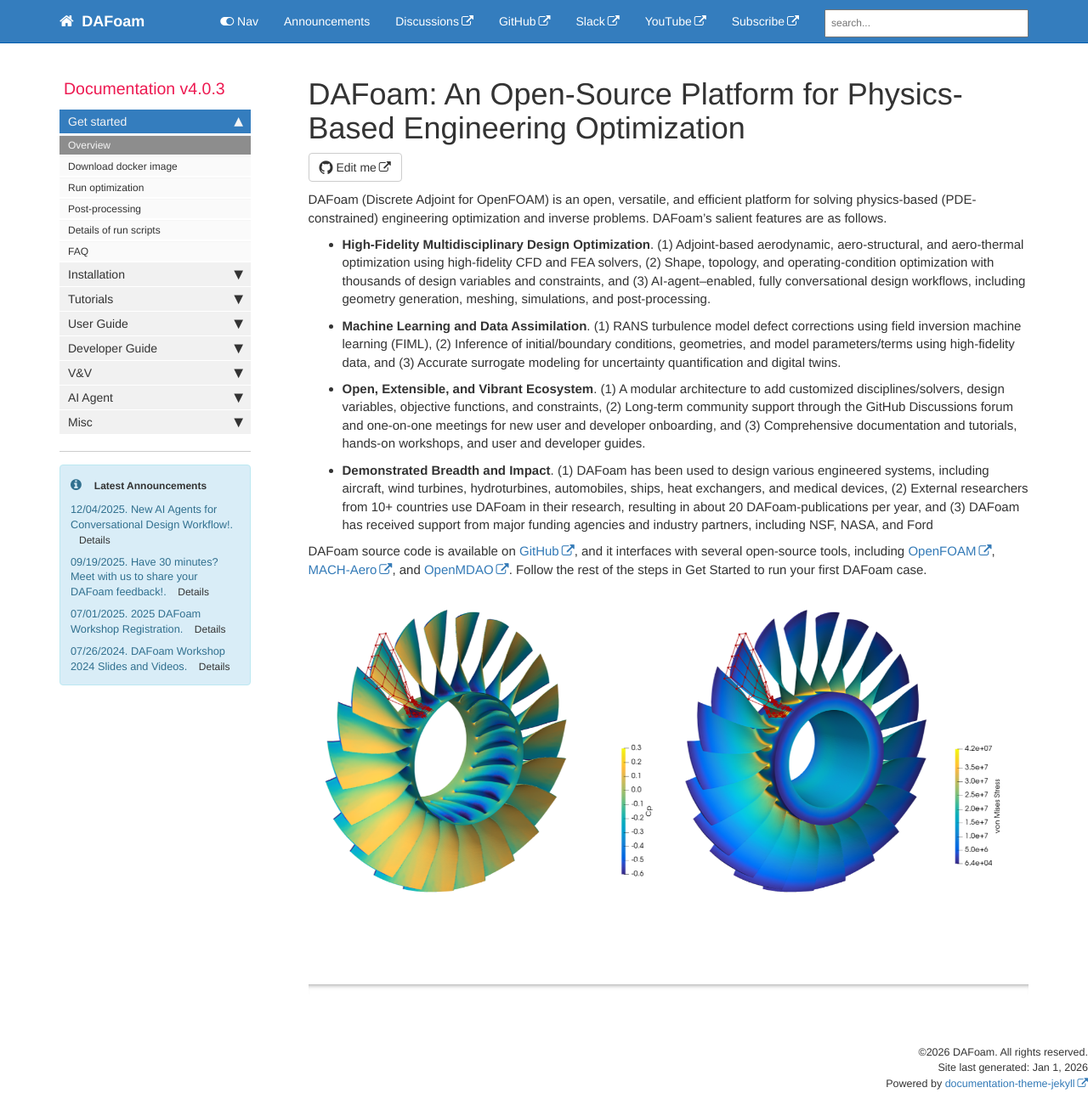
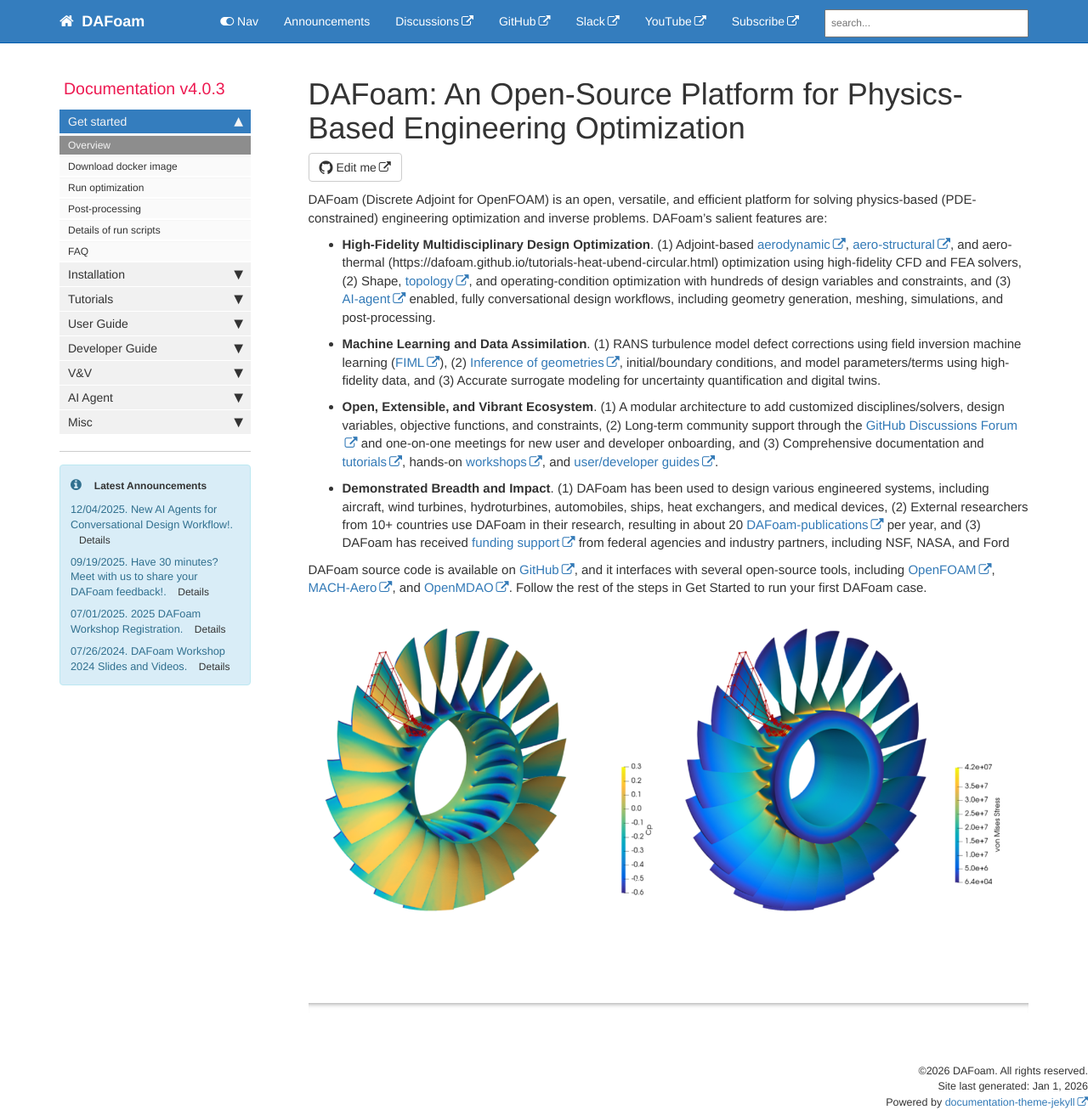
Before and after one commit to DAFoam/DAFoam.github.io, a Jekyll site: the page built from index.md, in a window 1280 px wide and 1307 px high. Shown: the whole window at 85% size. Built offline with Jekyll 4.4.1, drawn with Linux system fonts in a browser that asks for light colours; comment, search, counter and statistics services are not loaded.

Commit message:
content update

```diff
--- a/index.md
+++ b/index.md
@@ -6,15 +6,15 @@ permalink: index.html
 summary:
 ---
 
-DAFoam (Discrete Adjoint for OpenFOAM) is an open, versatile, and efficient platform for solving physics-based (PDE-constrained) engineering optimization and inverse problems. DAFoam's salient features are as follows.
+DAFoam (Discrete Adjoint for OpenFOAM) is an open, versatile, and efficient platform for solving physics-based (PDE-constrained) engineering optimization and inverse problems. DAFoam's salient features are:
 
-- **High-Fidelity Multidisciplinary Design Optimization**. (1) Adjoint-based aerodynamic, aero-structural, and aero-thermal optimization using high-fidelity CFD and FEA solvers, (2) Shape, topology, and operating-condition optimization with thousands of design variables and constraints, and (3) AI-agent–enabled, fully conversational design workflows, including geometry generation, meshing, simulations, and post-processing.
+- **High-Fidelity Multidisciplinary Design Optimization**. (1) Adjoint-based [aerodynamic](https://dafoam.github.io/tutorials-aero-naca0012-incompressible.html), [aero-structural](https://dafoam.github.io/tutorials-aerostruct-mach-wing.html), and aero-thermal (https://dafoam.github.io/tutorials-heat-ubend-circular.html) optimization using high-fidelity CFD and FEA solvers, (2) Shape, [topology](https://dafoam.github.io/tutorials-topo-channel-cht.html), and operating-condition optimization with hundreds of design variables and constraints, and (3) [AI-agent](https://dafoam.github.io/ai-agent-overview.html) enabled, fully conversational design workflows, including geometry generation, meshing, simulations, and post-processing.
 
-- **Machine Learning and Data Assimilation**. (1) RANS turbulence model defect corrections using field inversion machine learning (FIML), (2) Inference of initial/boundary conditions, geometries, and model parameters/terms using high-fidelity data, and (3) Accurate surrogate modeling for uncertainty quantification and digital twins.
+- **Machine Learning and Data Assimilation**. (1) RANS turbulence model defect corrections using field inversion machine learning ([FIML](https://dafoam.github.io/tutorials-fieldinversion-ramp.html)), (2) [Inference of geometries](https://dafoam.github.io/tutorials-da-naca0012.html), initial/boundary conditions, and model parameters/terms using high-fidelity data, and (3) Accurate surrogate modeling for uncertainty quantification and digital twins.
 
-- **Open, Extensible, and Vibrant Ecosystem**. (1) A modular architecture to add customized disciplines/solvers, design variables, objective functions, and constraints, (2) Long-term community support through the GitHub Discussions forum and one-on-one meetings for new user and developer onboarding, and (3) Comprehensive documentation and tutorials, hands-on workshops, and user and developer guides.
+- **Open, Extensible, and Vibrant Ecosystem**. (1) A modular architecture to add customized disciplines/solvers, design variables, objective functions, and constraints, (2) Long-term community support through the [GitHub Discussions Forum](https://github.com/mdolab/dafoam/discussions) and one-on-one meetings for new user and developer onboarding, and (3) Comprehensive documentation and [tutorials](https://dafoam.github.io/tutorials-overview.html), hands-on [workshops](https://dafoam.github.io/workshops.html), and [user/developer guides](https://dafoam.github.io/user-guide-overview.html).
 
-- **Demonstrated Breadth and Impact**. (1) DAFoam has been used to design various engineered systems, including aircraft, wind turbines, hydroturbines, automobiles, ships, heat exchangers, and medical devices, (2) External researchers from 10+ countries use DAFoam in their research, resulting in about 20 DAFoam-publications per year, and (3) DAFoam has received support from major funding agencies and industry partners, including NSF, NASA, and Ford
+- **Demonstrated Breadth and Impact**. (1) DAFoam has been used to design various engineered systems, including aircraft, wind turbines, hydroturbines, automobiles, ships, heat exchangers, and medical devices, (2) External researchers from 10+ countries use DAFoam in their research, resulting in about 20 [DAFoam-publications](https://dafoam.github.io/publications.html) per year, and (3) DAFoam has received [funding support](https://dafoam.github.io/acknowledgement.html) from federal agencies and industry partners, including NSF, NASA, and Ford
 
 DAFoam source code is available on [GitHub](https://github.com/mdolab/dafoam), and it interfaces with several open-source tools, including [OpenFOAM](https://www.openfoam.com), [MACH-Aero](https://mdolab-mach-aero.readthedocs-hosted.com/en/latest/index.html), and [OpenMDAO](https://openmdao.org). Follow the rest of the steps in Get Started to run your first DAFoam case.
 
```
